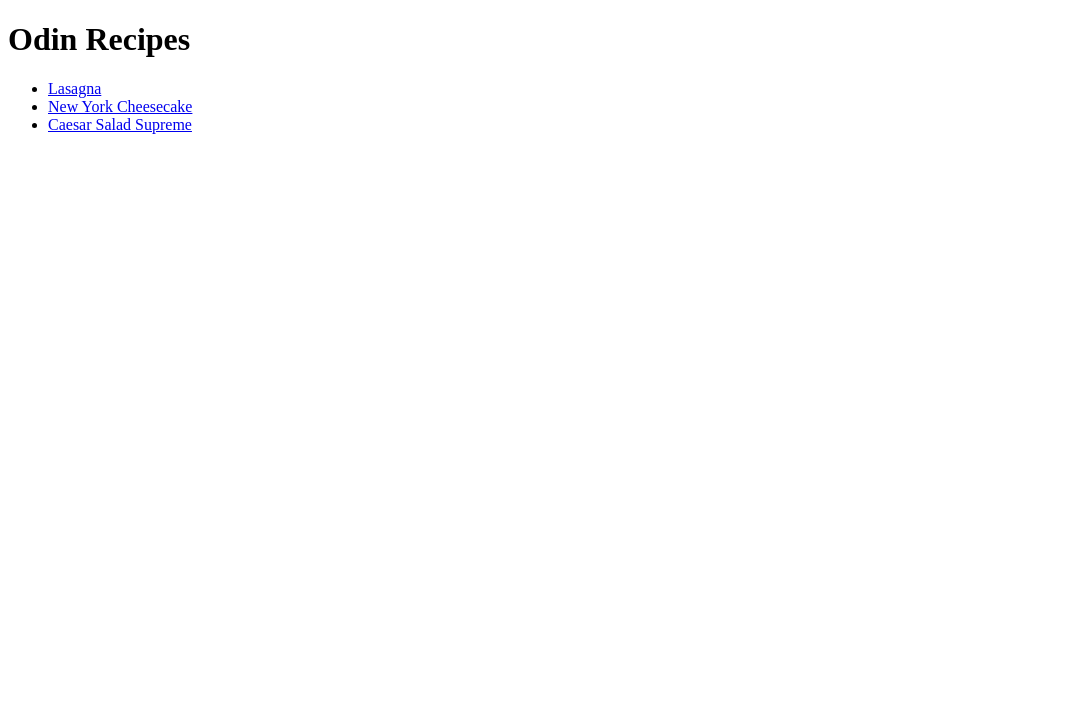
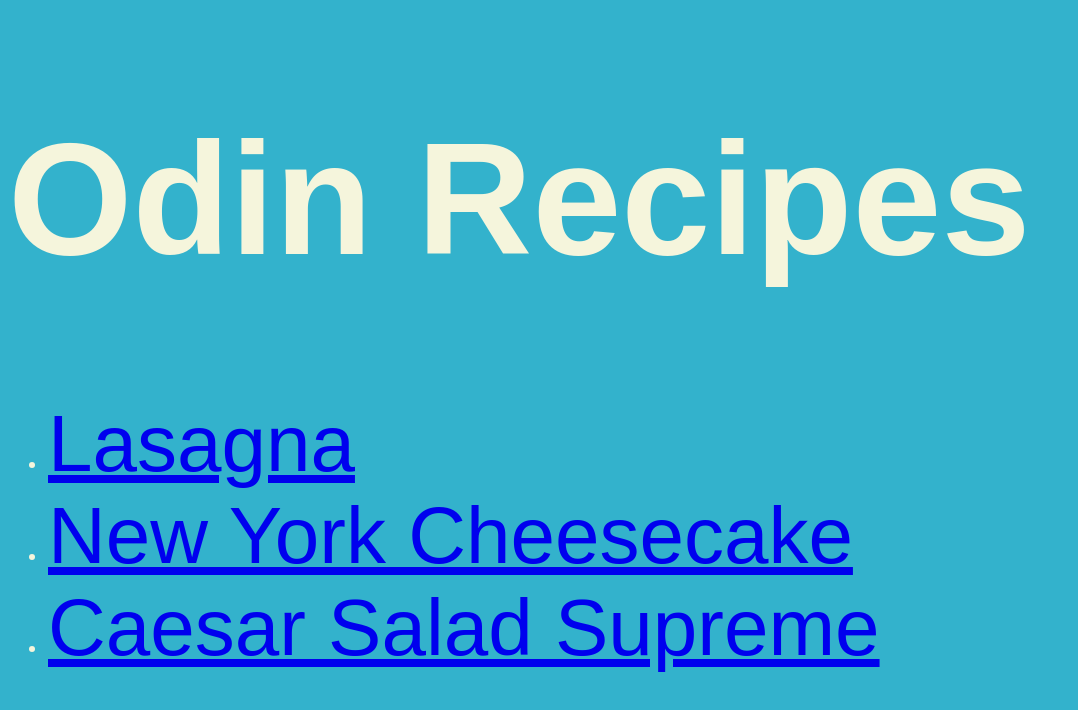
Before and after one commit to rei-rai/odin-recipes, a plain HTML site: page index.html in a window 1280 px wide. Shown: the whole page, without its empty margins (0-1078 px from the left). Drawn offline with Linux system fonts and the light colour scheme.

Commit message:
Add attributes in html files and finish style.css

```diff
--- a/index.html
+++ b/index.html
@@ -8,11 +8,11 @@
   </head>
 
   <body>
-    <h1>Odin Recipes</h1>
+    <h1 id="odin">Odin Recipes</h1>
     <ul>
-      <li><a href="recipes/lasagna.html">Lasagna</a></li>
-      <li><a href="recipes/ny_cheesecake.html">New York Cheesecake</a></li>
-      <li><a href="recipes/caesar_salad_supreme.html">Caesar Salad Supreme</a></li>
+      <li><a class="menu" href="recipes/lasagna.html">Lasagna</a></li>
+      <li><a class="menu" href="recipes/ny_cheesecake.html">New York Cheesecake</a></li>
+      <li><a class="menu" href="recipes/caesar_salad_supreme.html">Caesar Salad Supreme</a></li>
     </ul>
   </body>
 </html>
--- /dev/null
+++ b/style.css
@@ -0,0 +1,31 @@
+body {
+    background-color: hsl(190, 60% , 50%);
+    color: beige;
+    font-family: Arial, Helvetica, sans-serif;
+}
+
+img {
+    height: auto;
+    width: 1000px;
+}
+
+#odin {
+    font-size: 160px;
+}
+
+.menu {
+    font-size: 80px;
+}
+
+h1 {
+    font-size: 60px;
+}
+h3 {
+    font-size: 30px;
+}
+
+a,
+p,
+li {
+    font-size: 20px;
+}
```
Also changed, not shown: recipes/caesar_salad_supreme.html (+1 -1 lines), recipes/lasagna.html (+1 -1 lines), recipes/ny_cheesecake.html (+1 -1 lines).
